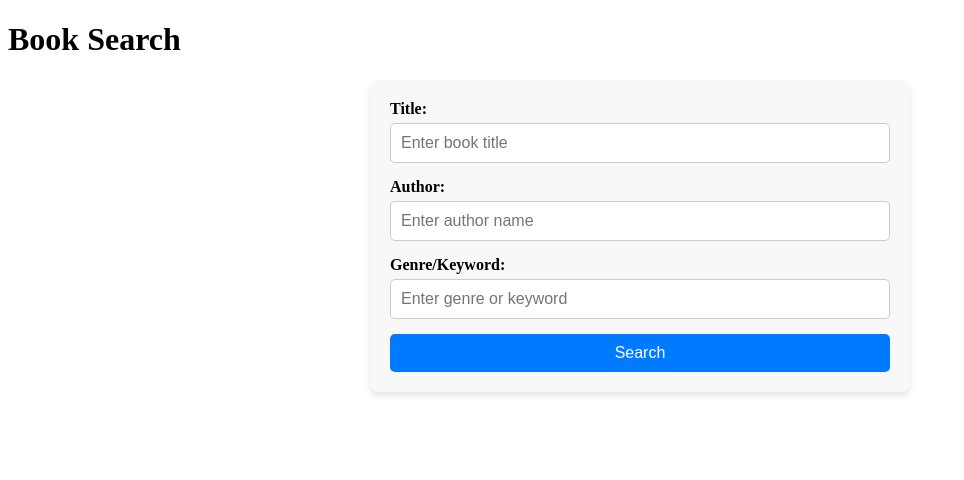
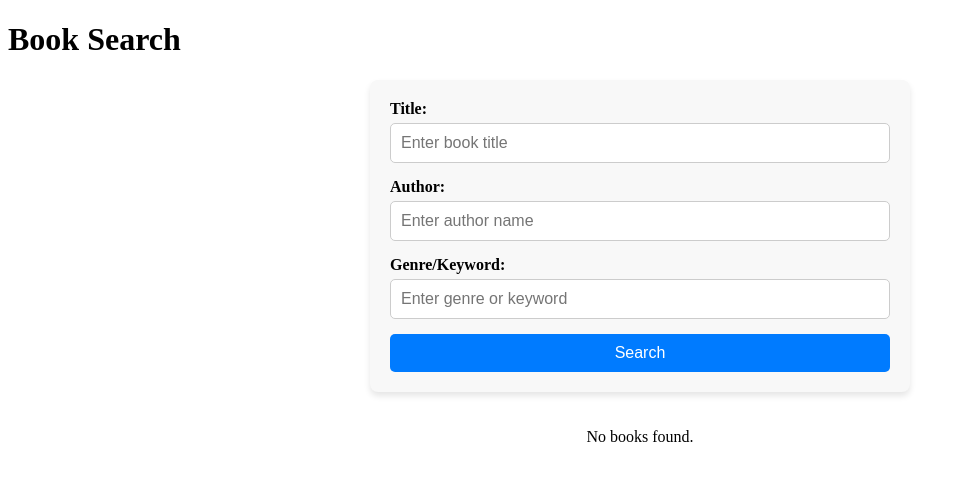
Before and after one commit to Vasanti-Vaghela/book-explorer, a React (Vite) app: page / in a window 1280 px wide. Shown: the top 480 px of the page, without its empty margins (0-964 px from the left). Built offline with nearby package versions, Linux system fonts and the light colour scheme.

Commit message:
fetch books and render the list

```diff
--- a/src/App.tsx
+++ b/src/App.tsx
@@ -1,10 +1,10 @@
-import SearchForm from "./Components/SearchForm/SearchForm";
+import HomePage from "./Pages/HomePage";
 
 function App() {
   return (
     <div>
       <h1>Book Search</h1>
-      <SearchForm />
+      <HomePage />
     </div>
   );
 }
--- /dev/null
+++ b/src/Components/BookList/BookList.css
@@ -0,0 +1,30 @@
+/* Book List */
+.book-list {
+  display: flex;
+  flex-wrap: wrap;
+  gap: 20px;
+  justify-content: center;
+  margin-top: 20px;
+}
+
+/* Book Card */
+.book-card {
+  background: #f8f8f8;
+  padding: 15px;
+  border-radius: 8px;
+  box-shadow: 0 4px 6px rgba(0, 0, 0, 0.1);
+  width: 200px;
+  text-align: center;
+}
+
+.book-card img {
+  max-width: 100%;
+  height: auto;
+  border-radius: 5px;
+}
+
+.error-message {
+  color: red;
+  text-align: center;
+  font-size: 1rem;
+}
--- /dev/null
+++ b/src/Components/BookList/BookList.tsx
@@ -0,0 +1,35 @@
+import "./BookList.css";
+import { TBook } from "../Types";
+
+interface TBookLListProps {
+  books: TBook[];
+  error: string;
+  loading: boolean;
+}
+
+const BookList: React.FC<TBookLListProps> = ({ books, error, loading }) => {
+  return (
+    <div>
+      {loading && <p>Loading...</p>}
+      {error && <p className="error-message">{error}</p>}
+      <div className="book-list">
+        {books.length > 0
+          ? books.map((book) => (
+              <div key={book.id} className="book-card">
+                {book.volumeInfo.imageLinks?.thumbnail && (
+                  <img
+                    src={book.volumeInfo.imageLinks.thumbnail}
+                    alt={book.volumeInfo.title}
+                  />
+                )}
+                <h3>{book.volumeInfo.title}</h3>
+                <p>{book.volumeInfo.authors?.join(", ") || "Unknown Author"}</p>
+                <p>{book.volumeInfo.description || "No Date Available"}</p>
+              </div>
+            ))
+          : !loading && !error && <p>No books found.</p>}
+      </div>
+    </div>
+  );
+};
+export default BookList;
--- a/src/Components/SearchForm/SearchForm.tsx
+++ b/src/Components/SearchForm/SearchForm.tsx
@@ -1,22 +1,15 @@
 import React, { useState } from "react";
 import "./SearchForm.css"; // Import the CSS file
 
-interface TQuery {
-  title: string;
-  author: string;
-  genre: string;
+interface SearchFormProps {
+  onSearch: (query: { title: string; author: string; genre: string }) => void;
 }
 
-const SearchForm: React.FC = () => {
+const SearchForm: React.FC<SearchFormProps> = ({ onSearch }) => {
   const [title, setTitle] = useState("");
   const [author, setAuthor] = useState("");
   const [genre, setGenre] = useState("");
   const [error, setError] = useState(""); // Error message state
-
-  const handleSearch = (query: TQuery) => {
-    console.log("Search Query:", query);
-    // Implement search functionality here
-  };
 
   const handleSubmit = (e: React.FormEvent) => {
     e.preventDefault();
@@ -28,7 +21,7 @@ const SearchForm: React.FC = () => {
     }
 
     setError(""); // Clear error if validation passes
-    handleSearch({ title, author, genre });
+    onSearch({ title, author, genre });
   };
 
   return (
--- /dev/null
+++ b/src/Components/Types.ts
@@ -0,0 +1,18 @@
+export interface TBook {
+  id: string;
+  volumeInfo: {
+    title: string;
+    authors?: string[];
+    publishedDate?: string;
+    description?: string;
+    imageLinks?: {
+      thumbnail: string;
+    };
+  };
+}
+
+export interface TQuery {
+  title: string;
+  author: string;
+  genre: string;
+}
--- /dev/null
+++ b/src/Pages/HomePage.tsx
@@ -0,0 +1,48 @@
+import BookList from "../Components/BookList/BookList";
+import SearchForm from "../Components/SearchForm/SearchForm";
+import { useState } from "react";
+import { TBook, TQuery } from "../Components/Types";
+
+const BASE_URL = "https://www.googleapis.com/books/v1/volumes?q=";
+
+const HomePage: React.FC = () => {
+  const [books, setBooks] = useState<TBook[]>([]);
+  const [loading, setLoading] = useState(false);
+  const [error, setError] = useState("");
+
+  const fetchBooks = async (query: TQuery) => {
+    setLoading(true);
+    setError("");
+
+    let searchQuery = "";
+
+    if (query.title) searchQuery += `intitle:${query.title}+`;
+    if (query.author) searchQuery += `inauthor:${query.author}+`;
+    if (query.genre) searchQuery += `subject:${query.genre}`;
+
+    searchQuery = searchQuery.trim().replace(/\+$/, ""); // Remove trailing `+` if any
+
+    const apiUrl = `${BASE_URL}${searchQuery}`;
+
+    try {
+      const response = await fetch(apiUrl);
+      if (!response.ok) throw new Error("Failed to fetch books");
+      const data = await response.json();
+      console.log("DATA", data);
+      setBooks(data.items || []);
+    } catch (err) {
+      console.log(err);
+      setError("An error occurred while fetching books.");
+    } finally {
+      setLoading(false);
+    }
+  };
+
+  return (
+    <div>
+      <SearchForm onSearch={fetchBooks} />
+      <BookList books={books} error={error} loading={loading} />
+    </div>
+  );
+};
+export default HomePage;
```
